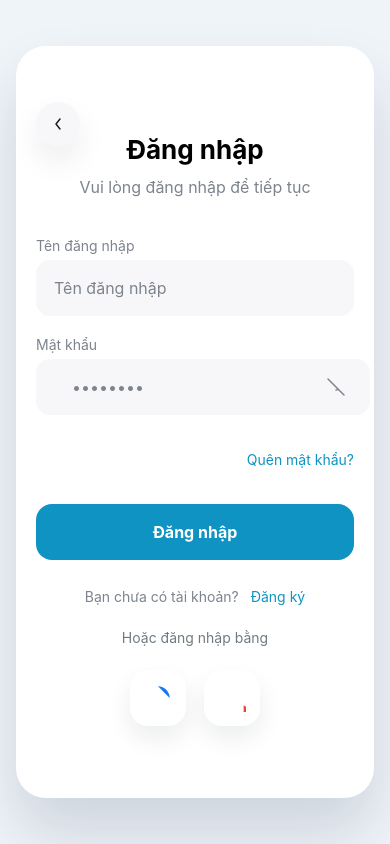
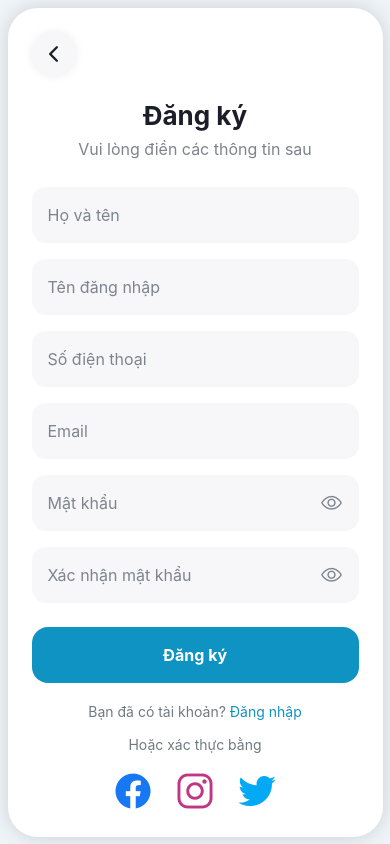
Before and after one commit to NguyenHungCuongg/Trekker, a React Native app in the folder frontend/: screen /Index in a window 390 px wide. Built offline with nearby package versions, Linux system fonts and the light colour scheme.

Commit message:
Tạo xong signup page

```diff
--- a/frontend/App.tsx
+++ b/frontend/App.tsx
@@ -1,6 +1,20 @@
-import React from "react";
-import Navigator from "./Navigator";
+import * as React from "react";
+import { NavigationContainer } from "@react-navigation/native";
+import { createNativeStackNavigator } from "@react-navigation/native-stack";
+import Start from "./src/screens/Start";
+import Register from "./src/screens/Register";
+import Login from "./src/screens/Login";
+
+const Stack = createNativeStackNavigator();
 
 export default function App() {
-  return <Navigator />;
+  return (
+    <NavigationContainer>
+      <Stack.Navigator screenOptions={{ headerShown: false }}>
+        <Stack.Screen name="Register" component={Register} />
+        <Stack.Screen name="Start" component={Start} />
+        <Stack.Screen name="Login" component={Login} />
+      </Stack.Navigator>
+    </NavigationContainer>
+  );
 }
--- a/frontend/Navigator.tsx
+++ b/frontend/Navigator.tsx
@@ -3,6 +3,7 @@ import { NavigationContainer } from "@react-navigation/native";
 import { createNativeStackNavigator } from "@react-navigation/native-stack";
 import Start from "./src/screens/Start";
 import Login from "./src/screens/Login";
+import Register from "./src/screens/Register";
 
 export type RootStackParamList = {
   Index: undefined;
@@ -20,7 +21,7 @@ export default function Navigator() {
           headerShown: false, // ẩn thanh header cho giao diện full screen
         }}
       >
-        <Stack.Screen name="Index" component={Login} />
+        <Stack.Screen name="Index" component={Register} />
         {/* <Stack.Screen name="AnotherScreen" component={} /> */}
       </Stack.Navigator>
     </NavigationContainer>
--- a/frontend/package.json
+++ b/frontend/package.json
@@ -8,6 +8,7 @@
     "ios": "expo start --ios"
   },
   "dependencies": {
+    "@expo/vector-icons": "^15.0.2",
     "@react-navigation/bottom-tabs": "^7.4.8",
     "@react-navigation/native": "^7.1.18",
     "@react-navigation/native-stack": "^7.3.27",
--- a/frontend/src/screens/Login.tsx
+++ b/frontend/src/screens/Login.tsx
@@ -1,4 +1,8 @@
 import React, { useState, ReactNode } from "react";
+import { Ionicons } from "@expo/vector-icons";
+import { useNavigation } from "@react-navigation/native";
+import type { NativeStackNavigationProp } from "@react-navigation/native-stack";
+
 import {
   View,
   Text,
@@ -9,8 +13,21 @@ import {
 } from "react-native";
 import Svg, { Path, Circle } from "react-native-svg";
 
-const BackButton = () => (
-  <TouchableOpacity style={styles.backButton}>
+// Định nghĩa type cho navigation stack (tùy bạn có màn hình nào)
+type RootStackParamList = {
+  Start: undefined;
+  Login: undefined;
+  Register: undefined;
+};
+
+const BackButton = () => {
+  const navigation =
+    useNavigation<NativeStackNavigationProp<RootStackParamList>>();
+  return (
+    <TouchableOpacity
+      style={styles.backButton}
+      onPress={() => navigation.navigate("Start")}
+    >
       <Svg width={24} height={24} viewBox="0 0 24 24">
         <Path
           d="M14.469 6.414C14.792 6.673 14.844 7.145 14.586 7.468L10.96 12L14.586 16.531C14.844 16.855 14.792 17.327 14.469 17.586C14.145 17.844 13.673 17.792 13.414 17.469L9.414 12.469C9.195 12.195 9.195 11.805 9.414 11.531L13.414 6.531C13.673 6.208 14.145 6.156 14.469 6.414Z"
@@ -19,6 +36,7 @@ const BackButton = () => (
       </Svg>
     </TouchableOpacity>
   );
+};
 
 const AuthField = ({
   label,
@@ -37,7 +55,6 @@ const PasswordField = () => {
   const [secure, setSecure] = useState(true);
   return (
     <AuthField label="Mật khẩu">
-      <View style={styles.authControl}>
       <TextInput
         style={styles.authInput}
         placeholder="••••••••"
@@ -48,17 +65,12 @@ const PasswordField = () => {
         onPress={() => setSecure(!secure)}
         style={styles.passwordToggle}
       >
-          <Svg width={24} height={24} viewBox="0 0 24 24">
-            <Path
-              d="M4 4L20 20M14 14.236C13.469 14.711 12.768 15 12 15C10.343 15 9 13.657 9 12..."
-              stroke="#7d848d"
-              strokeWidth={1.5}
-              strokeLinecap="round"
-              fill="none"
+        <Ionicons
+          name={secure ? "eye-off-outline" : "eye-outline"}
+          size={22}
+          color="#7d848d"
         />
-          </Svg>
       </TouchableOpacity>
-      </View>
     </AuthField>
   );
 };
@@ -67,7 +79,10 @@ const SocialButton = ({ icon }: { icon: ReactNode }) => (
   <TouchableOpacity style={styles.socialButton}>{icon}</TouchableOpacity>
 );
 
-export default function LoginScreen() {
+export default function Login() {
+  const navigation =
+    useNavigation<NativeStackNavigationProp<RootStackParamList>>();
+
   return (
     <ScrollView contentContainerStyle={styles.loginPage}>
       <View style={styles.loginFrame}>
@@ -106,7 +121,7 @@ export default function LoginScreen() {
           <View style={styles.auxiliary}>
             <View style={styles.signupText}>
               <Text style={{ color: "#7d848d" }}>Bạn chưa có tài khoản?</Text>
-              <TouchableOpacity>
+              <TouchableOpacity onPress={() => navigation.navigate("Register")}>
                 <Text style={styles.link}> Đăng ký</Text>
               </TouchableOpacity>
             </View>
@@ -116,19 +131,17 @@ export default function LoginScreen() {
             <View style={styles.socialRow}>
               <SocialButton
                 icon={
-                  <Svg width={28} height={28} viewBox="0 0 24 24">
-                    <Path
-                      d="M22 12C22 6.477 17.523 2 12 2S2 6.477 2 12..."
-                      fill="#1877F2"
-                    />
-                  </Svg>
+                  <Ionicons name="logo-facebook" size={28} color="#1877F2" />
                 }
               />
               <SocialButton
                 icon={
-                  <Svg width={28} height={28} viewBox="0 0 24 24">
-                    <Path d="M22.002 18.232V25.963H33.938..." fill="#EA4335" />
-                  </Svg>
+                  <Ionicons name="logo-instagram" size={28} color="#EA4335" />
+                }
+              />
+              <SocialButton
+                icon={
+                  <Ionicons name="logo-twitter" size={28} color="#03A9F4" />
                 }
               />
             </View>
--- a/frontend/src/screens/Register.tsx
+++ b/frontend/src/screens/Register.tsx
@@ -1,14 +1,236 @@
-import { View, Text } from "react-native";
-import { SafeAreaView } from "react-native-safe-area-context";
+import React, { useState } from "react";
 
-function Register() {
+import { useNavigation } from "@react-navigation/native";
+import type { NativeStackNavigationProp } from "@react-navigation/native-stack";
+
+import {
+  View,
+  Text,
+  TextInput,
+  TouchableOpacity,
+  ScrollView,
+  StyleSheet,
+} from "react-native";
+import { Ionicons } from "@expo/vector-icons";
+
+const RegisterField = ({
+  label,
+  type = "default",
+  placeholder,
+  showPasswordToggle,
+}: {
+  label: string;
+  type?: string;
+  placeholder?: string;
+  showPasswordToggle?: boolean;
+}) => {
+  const [showPassword, setShowPassword] = useState(false);
+
   return (
-    <SafeAreaView>
-      <View>
-        <Text>Register Screen</Text>
+    <View style={styles.fieldContainer}>
+      <TextInput
+        style={styles.input}
+        placeholder={placeholder || label}
+        placeholderTextColor="#7d848d"
+        secureTextEntry={showPasswordToggle && !showPassword}
+        keyboardType={type === "tel" ? "phone-pad" : "default"}
+      />
+      {showPasswordToggle && (
+        <TouchableOpacity
+          onPress={() => setShowPassword(!showPassword)}
+          style={styles.eyeButton}
+        >
+          <Ionicons
+            name={showPassword ? "eye-off-outline" : "eye-outline"}
+            size={22}
+            color="#7d848d"
+          />
+        </TouchableOpacity>
+      )}
+    </View>
+  );
+};
+
+export default function Register() {
+  const navigation = useNavigation<NativeStackNavigationProp<any>>();
+
+  return (
+    <View style={styles.page}>
+      <View style={styles.frame}>
+        {/* Nội dung cuộn */}
+        <ScrollView contentContainerStyle={styles.body}>
+          {/* Nút back */}
+          <TouchableOpacity
+            style={styles.backButton}
+            onPress={() => navigation.navigate("Start")}
+          >
+            <Ionicons name="chevron-back" size={24} color="#1b1e28" />
+          </TouchableOpacity>
+
+          <View style={styles.content}>
+            <Text style={styles.title}>Đăng ký</Text>
+            <Text style={styles.subtitle}>Vui lòng điền các thông tin sau</Text>
+
+            <View style={styles.fields}>
+              <RegisterField label="Họ và tên" />
+              <RegisterField label="Tên đăng nhập" />
+              <RegisterField label="Số điện thoại" type="tel" />
+              <RegisterField label="Email" type="email" />
+              <RegisterField label="Mật khẩu" showPasswordToggle />
+              <RegisterField label="Xác nhận mật khẩu" showPasswordToggle />
+            </View>
+
+            <TouchableOpacity style={styles.primaryButton}>
+              <Text style={styles.primaryButtonText}>Đăng ký</Text>
+            </TouchableOpacity>
+
+            <View style={styles.auxiliary}>
+              <View style={styles.signinRow}>
+                <Text style={styles.signinText}>Bạn đã có tài khoản?</Text>
+                <TouchableOpacity onPress={() => navigation.navigate("Login")}>
+                  <Text style={styles.signinLink}> Đăng nhập</Text>
+                </TouchableOpacity>{" "}
+              </View>
+
+              <Text style={styles.divider}>Hoặc xác thực bằng</Text>
+
+              <View style={styles.socialRow}>
+                <Ionicons name="logo-facebook" size={40} color="#1877F2" />
+                <Ionicons name="logo-instagram" size={40} color="#C13584" />
+                <Ionicons name="logo-twitter" size={40} color="#03A9F4" />
+              </View>
+            </View>
+          </View>
+        </ScrollView>
       </View>
-    </SafeAreaView>
+    </View>
   );
 }
 
-export default Register;
+const styles = StyleSheet.create({
+  page: {
+    flex: 1,
+    backgroundColor: "#eff4f9",
+    alignItems: "center",
+    justifyContent: "center",
+    padding: 16,
+  },
+  frame: {
+    width: 375,
+    backgroundColor: "#fff",
+    borderRadius: 30,
+    overflow: "hidden",
+    shadowColor: "#000",
+    shadowOpacity: 0.15,
+    shadowRadius: 20,
+  },
+  statusBar: {
+    flexDirection: "row",
+    justifyContent: "space-between",
+    paddingHorizontal: 20,
+    paddingTop: 12,
+    height: 48,
+    alignItems: "center",
+  },
+  statusText: {
+    fontWeight: "600",
+    fontSize: 15,
+    color: "#1b1e28",
+  },
+  statusIcons: {
+    flexDirection: "row",
+    gap: 10,
+  },
+  body: {
+    padding: 24,
+  },
+  backButton: {
+    backgroundColor: "#f7f7f9",
+    width: 44,
+    height: 44,
+    borderRadius: 22,
+    alignItems: "center",
+    justifyContent: "center",
+    shadowColor: "#000",
+    shadowOpacity: 0.08,
+    shadowRadius: 10,
+  },
+  content: {
+    marginTop: 24,
+  },
+  title: {
+    fontSize: 26,
+    fontWeight: "700",
+    color: "#1b1e28",
+    textAlign: "center",
+  },
+  subtitle: {
+    fontSize: 16,
+    color: "#7d848d",
+    textAlign: "center",
+    marginVertical: 8,
+  },
+  fields: {
+    marginTop: 20,
+    gap: 16,
+  },
+  fieldContainer: {
+    backgroundColor: "#f7f7f9",
+    borderRadius: 14,
+    height: 56,
+    flexDirection: "row",
+    alignItems: "center",
+    paddingHorizontal: 16,
+  },
+  input: {
+    flex: 1,
+    fontSize: 16,
+    color: "#1b1e28",
+  },
+  eyeButton: {
+    marginLeft: 10,
+  },
+  primaryButton: {
+    backgroundColor: "#0f93c3",
+    borderRadius: 16,
+    height: 56,
+    alignItems: "center",
+    justifyContent: "center",
+    marginTop: 24,
+  },
+  primaryButtonText: {
+    color: "#fff",
+    fontSize: 16,
+    fontWeight: "700",
+  },
+  auxiliary: {
+    alignItems: "center",
+    marginTop: 20,
+  },
+  signinRow: {
+    flexDirection: "row",
+  },
+  signinText: {
+    color: "#707b81",
+  },
+  signinLink: {
+    color: "#0f93c3",
+  },
+  divider: {
+    color: "#707b81",
+    marginVertical: 16,
+  },
+  socialRow: {
+    flexDirection: "row",
+    justifyContent: "center",
+    gap: 22,
+  },
+  homeIndicator: {
+    alignSelf: "center",
+    width: 134,
+    height: 5,
+    backgroundColor: "#1b1e28",
+    borderRadius: 100,
+    marginVertical: 16,
+  },
+});
```
Lines whose indentation alone changed are shown as unchanged.
